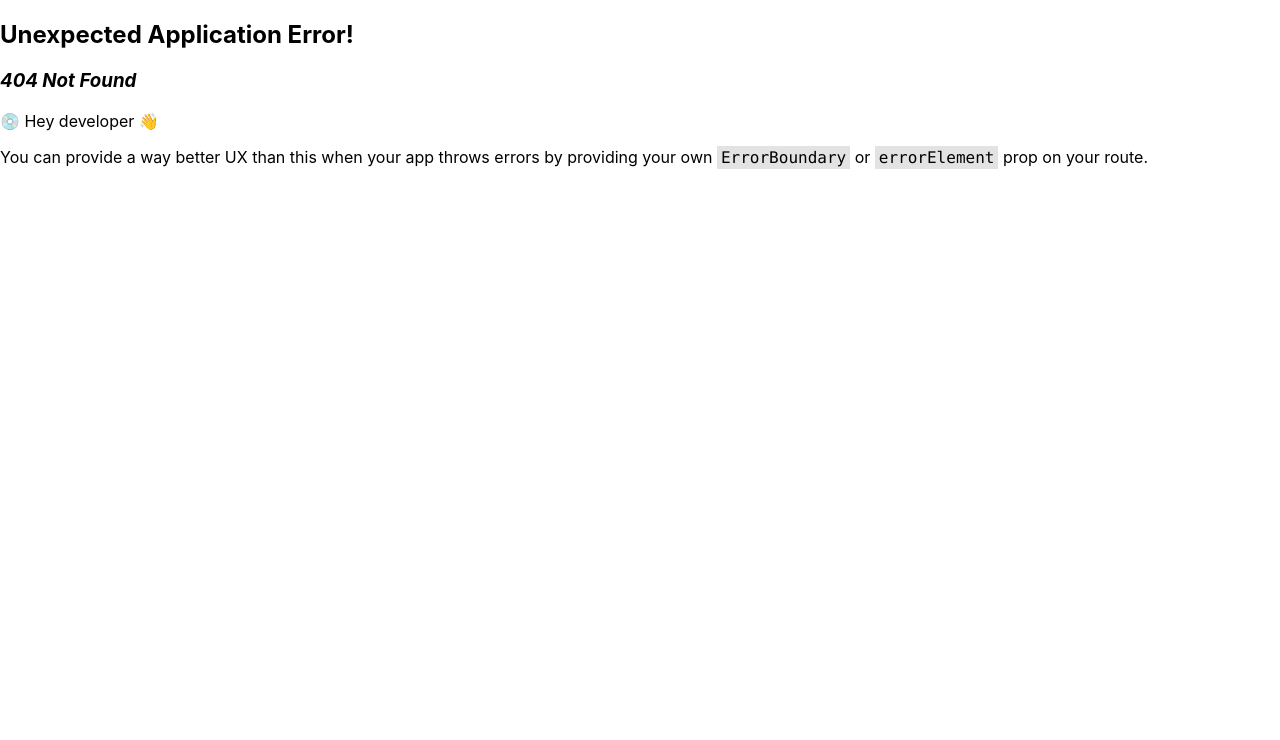
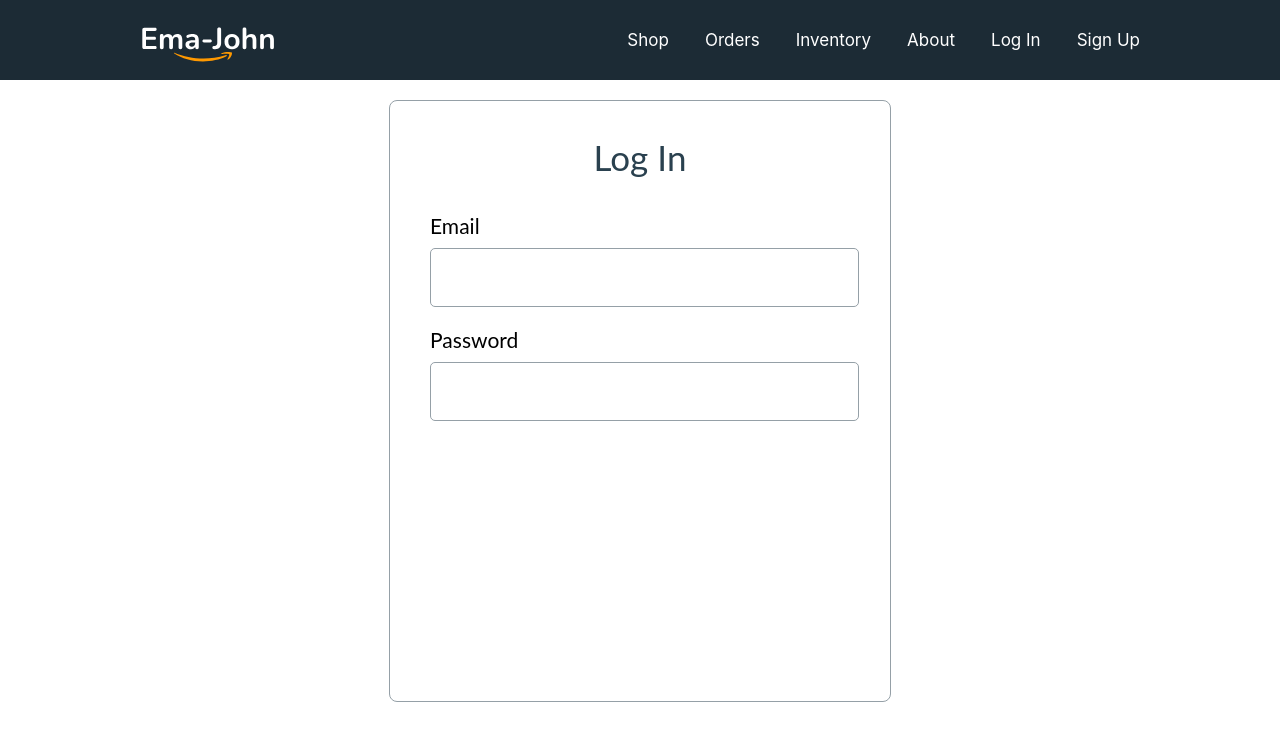
Before and after one commit to Dipongkor-Roy/ema-john-with-router-auth, a React (Create React App) app: page /logIn in a window 1280 px wide. Before the commit this address had no page. Shown: the top 740 px of the page. Built offline with nearby package versions, Linux system fonts and the light colour scheme.

Commit message:
login form email pass section added

```diff
--- a/package.json
+++ b/package.json
@@ -9,6 +9,7 @@
     "@testing-library/jest-dom": "^5.16.5",
     "@testing-library/react": "^13.4.0",
     "@testing-library/user-event": "^13.5.0",
+    "firebase": "^10.1.0",
     "react": "^18.2.0",
     "react-dom": "^18.2.0",
     "react-router-dom": "^6.4.1",
--- a/src/components/Header/Header.js
+++ b/src/components/Header/Header.js
@@ -12,6 +12,9 @@ const Header = () => {
                 <Link to="/orders">Orders</Link>
                 <Link to="/inventory">Inventory</Link>
                 <Link to="/about">About</Link>
+                <Link to="/logIn">Log In</Link>
+                <Link to="/signUp">Sign Up</Link>
+
             </div>
         </nav>
     );
--- /dev/null
+++ b/src/components/LogIn/LogIn.css
@@ -0,0 +1,39 @@
+.form-container {
+  width: 500px;
+  height: 600px;
+  border-radius: 8px;
+  margin: 20px auto;
+  border: 1px solid #95a0a7;
+  background: #fff;
+}
+
+.form-title {
+  font-family: Lato;
+  font-size: 35px;
+  font-style: normal;
+  font-weight: 400;
+  text-align: center;
+  color: #2a414f;
+  letter-spacing: 0.088px;
+}
+.form-control {
+  margin-left: 40px;
+  margin-bottom: 20px;
+}
+.form-control label {
+  display: block;
+  margin-bottom: 10px;
+  font-family: Lato;
+  font-size: 21px;
+  font-style: normal;
+  font-weight: 400;
+  letter-spacing: 0.026px;
+}
+.form-control input {
+  width: 415px;
+  height: 55px;
+  border-radius: 5px;
+  border: 1px solid #95a0a7;
+  padding-left: 10px;
+  font-size: 27px;
+}
--- /dev/null
+++ b/src/components/LogIn/LogIn.js
@@ -0,0 +1,21 @@
+import React from 'react';
+import './LogIn.css'
+const LogIn = () => {
+    return (
+        <div className='form-container'>
+            <h3 className='form-title'>Log In</h3>
+            <form >
+                <div className='form-control'>
+                    <label htmlFor="Email">Email</label>
+                    <input type="email" name="" required />
+                </div>
+                <div className='form-control'>
+                    <label htmlFor="password">Password</label>
+                    <input type="password" name="password" required />
+                </div>
+            </form>
+        </div>
+    );
+};
+
+export default LogIn;
--- /dev/null
+++ b/src/components/SignUp/SignUp.js
@@ -0,0 +1,11 @@
+import React from 'react';
+
+const SignUp = () => {
+    return (
+        <div>
+            <h3>SignUp</h3>
+        </div>
+    );
+};
+
+export default SignUp;
```
Also changed, not shown: src/App.js (+11 -1 lines), src/Firebase/firebase.config.js (added, +19 -0 lines), src/components/SignUp/SignUp.css (added), 1 other file (tests, documents, lock files or other folders).
